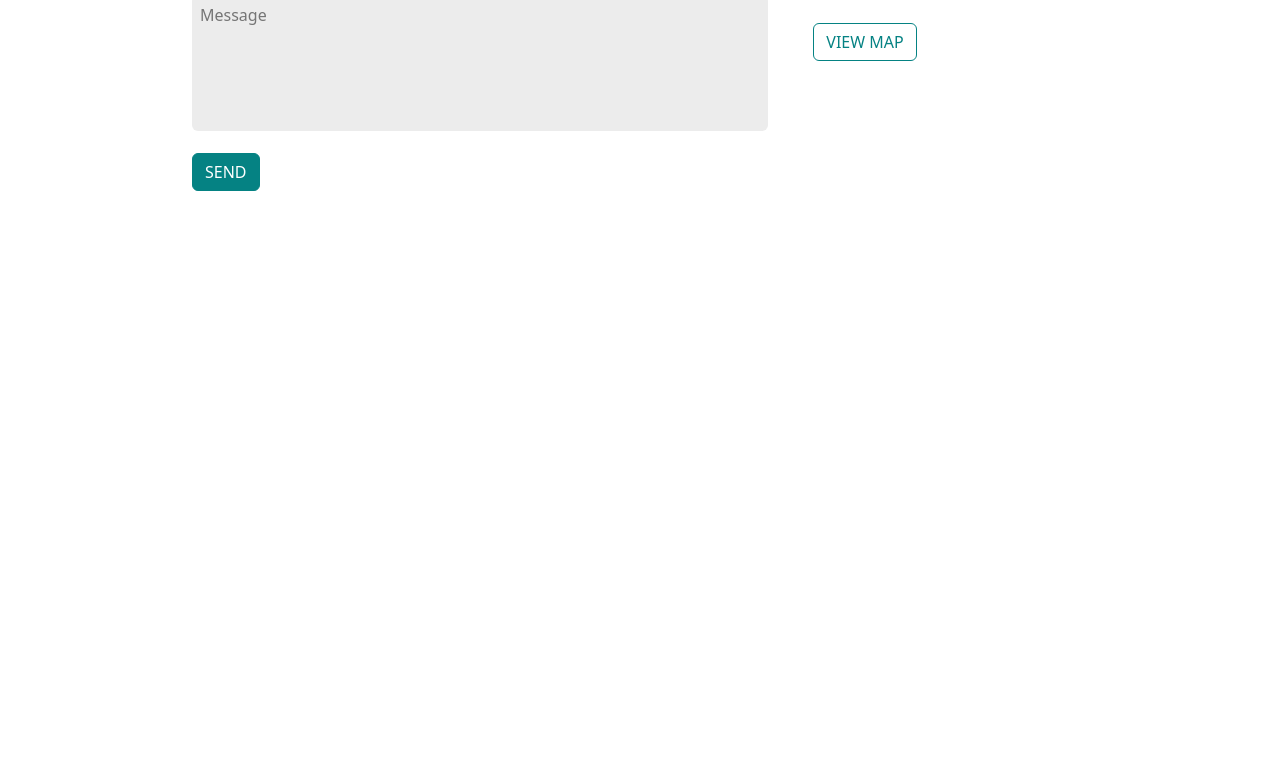
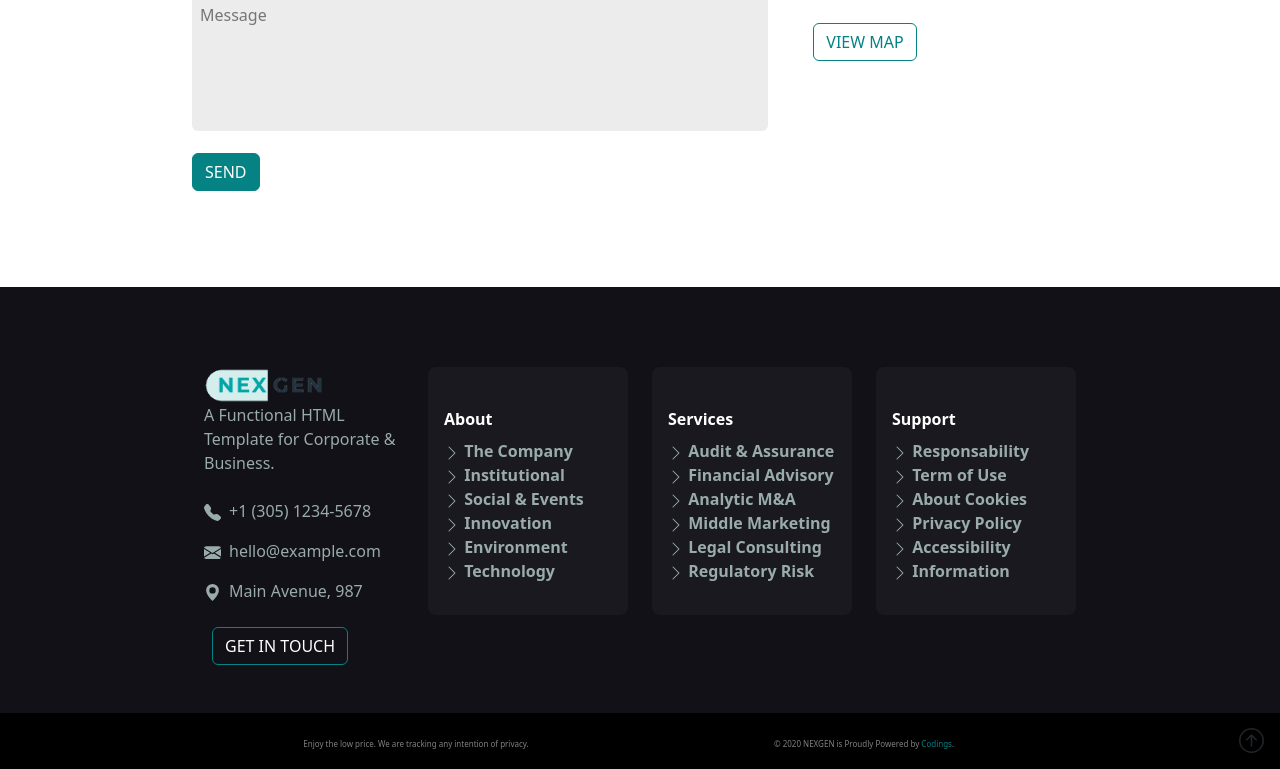
Before and after one commit to LeoneCarmelo/proj-html-vuejs, a Vue app: page / in a window 1280 px wide. Shown: the part 3637-4406 px from the top of the page. Before the commit the page ends 3924 px from the top, so only its background shows below. Built offline with nearby package versions, Linux system fonts and the light colour scheme.

Commit message:
Add PageFooter

```diff
--- a/src/App.vue
+++ b/src/App.vue
@@ -1,11 +1,13 @@
 <script>
 import PageHeader from './components/PageHeader.vue'
 import PageMain from './components/PageMain.vue'
+import PageFooter from './components/PageFooter.vue'
 
 export default {
    components: {
       PageHeader,
-      PageMain
+      PageMain,
+      PageFooter
    },
    data() {
       return {
@@ -18,38 +20,9 @@ export default {
 <template>
    <PageHeader />
    <PageMain />
+   <PageFooter />
 
-   <!-- Footer -->
-   <footer>
-
-   </footer>
 </template>
 
 
-<style lang="scss" scoped>
-@use './assets/scss/partials/variables' as *;
-
-/* #region Utility */
-.color_lg {
-   color: $light-green
-}
-
-.color_dg {
-   color: $dark-green
-}
-
-.bg_lg {
-   background-color: $light-green;
-}
-
-.bg_dg {
-   background-color: $dark-green;
-}
-
-.text_grey {
-   color: $grey-text
-}
-
-/* #endregion Utility */
-
-</style>
+<style lang="scss" scoped></style>
--- a/src/assets/scss/partials/_variables.scss
+++ b/src/assets/scss/partials/_variables.scss
@@ -5,4 +5,6 @@ $light: white;
 $dark-green: #058283;
 $light-green: #daeced;
 $grey-text: gray;
+$clear-text: rgb(154, 171, 172);
 $bg-input: #ececec;
+$list: #19191f;
--- /dev/null
+++ b/src/components/PageFooter.vue
@@ -0,0 +1,232 @@
+<script>
+export default {
+    name: 'PageFooter',
+    data() {
+      return {
+         contacts: {
+            logo: '/logo.PNG',
+            description: 'A Functional HTML Template for Corporate & Business.',
+            phone: '+1 (305) 1234-5678',
+            email: 'hello@example.com',
+            address: 'Main Avenue, 987'
+         },
+         aboutList: {
+            name: 'About',
+            list: ['The Company', 'Institutional', 'Social & Events', 'Innovation', 'Environment', 'Technology']
+         },
+         servicesList: {
+            name: 'Services',
+            list: ['Audit & Assurance', 'Financial Advisory', 'Analytic M&A', 'Middle Marketing', 'Legal Consulting', 'Regulatory Risk']
+         },
+         supportList: {
+            name: 'Support',
+            list: ['Responsability', 'Term of Use', 'About Cookies', 'Privacy Policy', 'Accessibility', 'Information']
+         }
+      }
+   }
+}
+</script>
+
+<template>
+   <!-- Footer -->
+   <footer>
+      <div class="container">
+         <div class="row">
+            <div class="col-3">
+               <div class="logo">
+                  <img :src="contacts.logo" alt="" class="img-fluid">
+               </div>
+               <p class="clear_text">{{ contacts.description }}</p>
+               <div class="contacts mt-4">
+                  <div class="phone_number d-flex align-items-center">
+                     <div class="icon">
+                        <svg xmlns="http://www.w3.org/2000/svg" width="17" height="17" fill="currentColor"
+                           class="bi bi-telephone-fill" viewBox="0 0 16 16">
+                           <path fill-rule="evenodd"
+                              d="M1.885.511a1.745 1.745 0 0 1 2.61.163L6.29 2.98c.329.423.445.974.315 1.494l-.547 2.19a.678.678 0 0 0 .178.643l2.457 2.457a.678.678 0 0 0 .644.178l2.189-.547a1.745 1.745 0 0 1 1.494.315l2.306 1.794c.829.645.905 1.87.163 2.611l-1.034 1.034c-.74.74-1.846 1.065-2.877.702a18.634 18.634 0 0 1-7.01-4.42 18.634 18.634 0 0 1-4.42-7.009c-.362-1.03-.037-2.137.703-2.877L1.885.511z" />
+                        </svg>
+                     </div>
+                     <a href="#">+1 (305) 1234-5678</a>
+                  </div>
+                  <div class="contact_email d-flex align-items-center my-3">
+                     <div class="icon">
+                        <svg xmlns="http://www.w3.org/2000/svg" width="17" height="17" fill="currentColor"
+                           class="bi bi-envelope-fill" viewBox="0 0 16 16">
+                           <path
+                              d="M.05 3.555A2 2 0 0 1 2 2h12a2 2 0 0 1 1.95 1.555L8 8.414.05 3.555ZM0 4.697v7.104l5.803-3.558L0 4.697ZM6.761 8.83l-6.57 4.027A2 2 0 0 0 2 14h12a2 2 0 0 0 1.808-1.144l-6.57-4.027L8 9.586l-1.239-.757Zm3.436-.586L16 11.801V4.697l-5.803 3.546Z" />
+                        </svg>
+                     </div>
+                     <a href="#">hello@example.com</a>
+                  </div>
+                  <div class="address d-flex align-items-center">
+                     <div class="icon">
+                        <svg xmlns="http://www.w3.org/2000/svg" width="17" height="17" fill="currentColor"
+                           class="bi bi-geo-alt-fill" viewBox="0 0 16 16">
+                           <path
+                              d="M8 16s6-5.686 6-10A6 6 0 0 0 2 6c0 4.314 6 10 6 10zm0-7a3 3 0 1 1 0-6 3 3 0 0 1 0 6z" />
+                        </svg>
+                     </div>
+                     <a href="#">Main Avenue, 987</a>
+                  </div>
+                  <button class="btn text-uppercase mx-2 text-white my-4">get in touch</button>
+               </div>
+            </div>
+            <div class="col-3">
+               <ul>
+                  <li class="py-2">{{ aboutList.name }}</li>
+                  <li class="clear_text" v-for="item in aboutList.list">
+                     <svg xmlns="http://www.w3.org/2000/svg" width="16" height="16" fill="currentColor"
+                        class="bi bi-chevron-right" viewBox="0 0 16 16">
+                        <path fill-rule="evenodd"
+                           d="M4.646 1.646a.5.5 0 0 1 .708 0l6 6a.5.5 0 0 1 0 .708l-6 6a.5.5 0 0 1-.708-.708L10.293 8 4.646 2.354a.5.5 0 0 1 0-.708z" />
+                     </svg>
+                     {{ item }}
+                  </li>
+               </ul>
+            </div>
+            <div class="col-3">
+               <ul>
+                  <li class="py-2">{{ servicesList.name }}</li>
+                  <li class="clear_text" v-for="item in servicesList.list">
+                     <svg xmlns="http://www.w3.org/2000/svg" width="16" height="16" fill="currentColor"
+                        class="bi bi-chevron-right" viewBox="0 0 16 16">
+                        <path fill-rule="evenodd"
+                           d="M4.646 1.646a.5.5 0 0 1 .708 0l6 6a.5.5 0 0 1 0 .708l-6 6a.5.5 0 0 1-.708-.708L10.293 8 4.646 2.354a.5.5 0 0 1 0-.708z" />
+                     </svg>
+                     {{ item }}
+                  </li>
+               </ul>
+            </div>
+            <div class="col-3">
+               <ul>
+                  <li class="py-2">{{ supportList.name }}</li>
+                  <li class="clear_text" v-for="item in supportList.list">
+                     <svg xmlns="http://www.w3.org/2000/svg" width="16" height="16" fill="currentColor"
+                        class="bi bi-chevron-right" viewBox="0 0 16 16">
+                        <path fill-rule="evenodd"
+                           d="M4.646 1.646a.5.5 0 0 1 .708 0l6 6a.5.5 0 0 1 0 .708l-6 6a.5.5 0 0 1-.708-.708L10.293 8 4.646 2.354a.5.5 0 0 1 0-.708z" />
+                     </svg>
+                     {{ item }}
+                  </li>
+               </ul>
+            </div>
+         </div>
+      </div>
+      <div class="copyright py-3">
+         <div class="container">
+            <div class="row">
+               <div class="col text-center">
+                  <span class="text_grey">Enjoy the low price. We are tracking any intention of privacy.</span>
+               </div>
+               <div class="col text-center">
+                  <span class="text_grey">&copy; 2020 NEXGEN is Proudly Powered by <span
+                        class="color_dg">Codings</span>.</span>
+               </div>
+            </div>
+         </div>
+      </div>
+      <div class="arrow">
+         <svg xmlns="http://www.w3.org/2000/svg" width="25" height="25" fill="currentColor" class="bi bi-arrow-up-circle"
+            viewBox="0 0 16 16">
+            <path fill-rule="evenodd"
+               d="M1 8a7 7 0 1 0 14 0A7 7 0 0 0 1 8zm15 0A8 8 0 1 1 0 8a8 8 0 0 1 16 0zm-7.5 3.5a.5.5 0 0 1-1 0V5.707L5.354 7.854a.5.5 0 1 1-.708-.708l3-3a.5.5 0 0 1 .708 0l3 3a.5.5 0 0 1-.708.708L8.5 5.707V11.5z" />
+         </svg>
+      </div>
+   </footer>
+</template>
+
+
+<style lang="scss" scoped>
+@use '../assets/scss/partials/variables' as *;
+
+/* #region Utility */
+.color_lg {
+   color: $light-green
+}
+
+.color_dg {
+   color: $dark-green
+}
+
+.bg_lg {
+   background-color: $light-green;
+}
+
+.bg_dg {
+   background-color: $dark-green;
+}
+
+.text_grey {
+   color: $grey-text
+}
+
+.clear_text {
+   color: $clear-text;
+}
+
+/* #endregion Utility */
+
+footer {
+   background-color: $bg-network;
+   padding: 5rem 0;
+   position: relative;
+
+   .container {
+      width: 70%;
+
+      .logo {
+         width: 120px;
+      }
+
+      ul {
+         list-style: none;
+         color: white;
+         font-weight: bold;
+         background-color: $list;
+         padding: 2rem 1rem;
+         border-radius: 8px;
+      }
+
+      li {
+         cursor: pointer;
+      }
+
+      li:hover {
+         color: $dark-green;
+      }
+
+      a {
+         text-decoration: none;
+         color: $clear-text;
+         margin-left: 0.5rem;
+      }
+
+      .icon>svg {
+         fill: $clear-text
+      }
+
+      button {
+         border: 1px solid $dark-green;
+      }
+   }
+
+   .copyright {
+      background: #000;
+      position: absolute;
+      bottom: 0;
+      left: 0;
+      width: 100%;
+
+      span {
+         font-size: 0.5rem;
+      }
+   }
+
+   .arrow {
+      position: absolute;
+      bottom: 1rem;
+      right: 1rem;
+      cursor: pointer;
+   }
+}
+</style>
```
